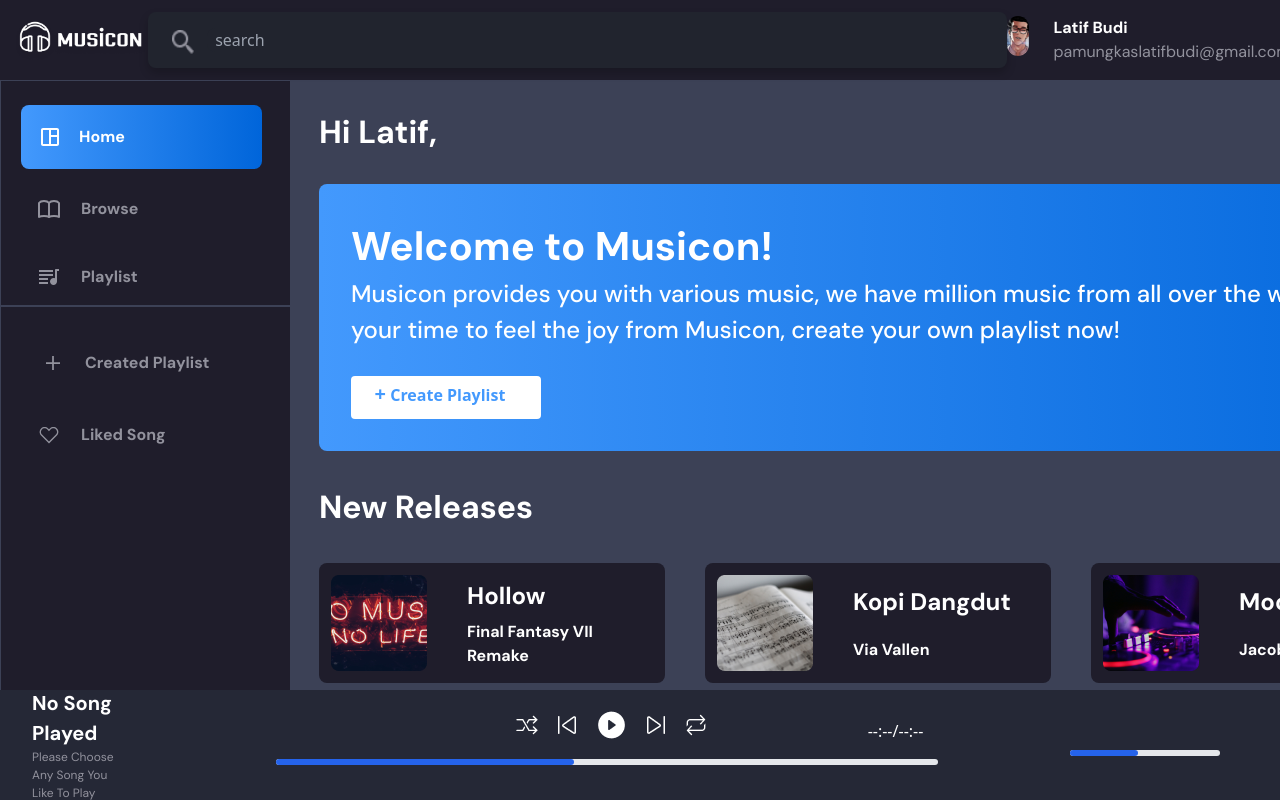
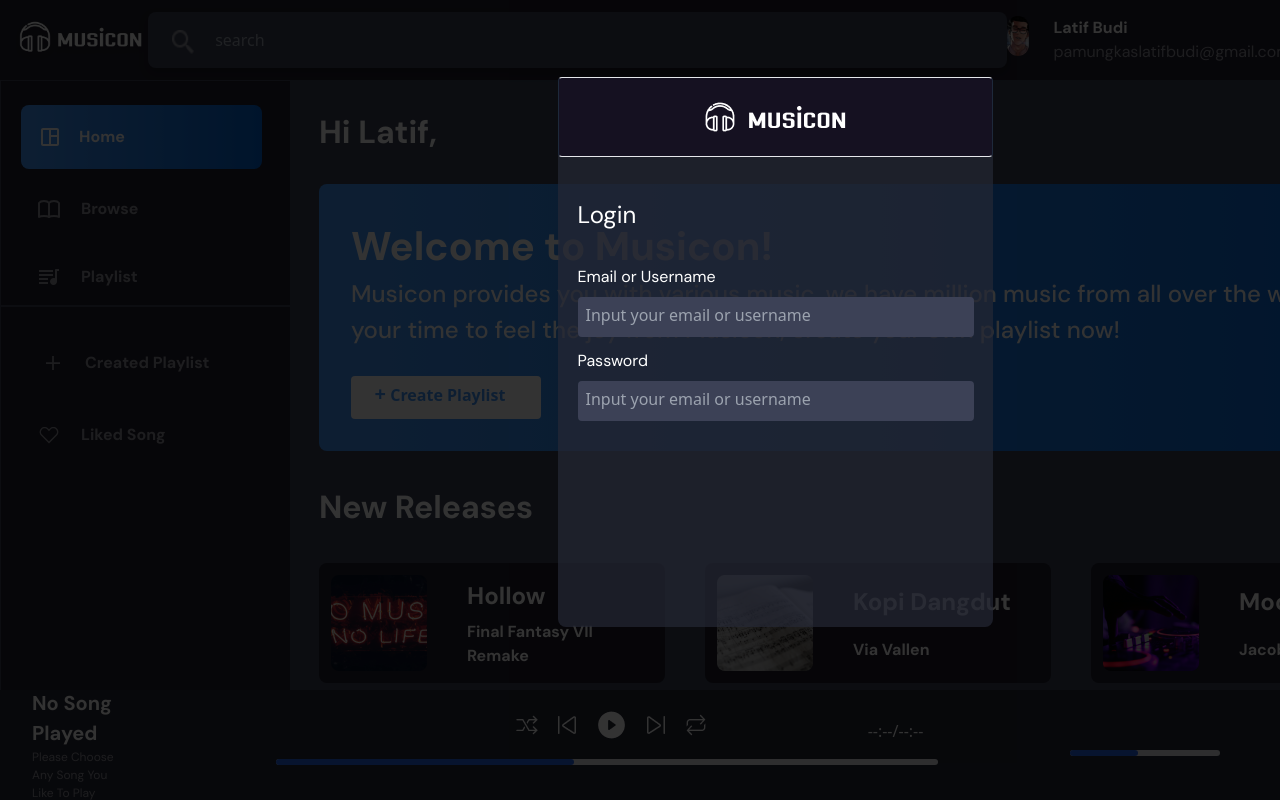
Before and after one commit to latif731/musicon, a Vue app: page /home in a window 1280 px wide. Shown: the top 800 px of the page. Built offline with nearby package versions, Linux system fonts and the light colour scheme; some icons are missing; what oh-vue-icons would draw is missing.

Commit message:
update login page

```diff
--- a/src/views/layout/Home.vue
+++ b/src/views/layout/Home.vue
@@ -3,15 +3,18 @@ import Layout from "@/components/Layout.vue";
 import Card from "@/components/Card.vue";
 import PlaylistCard from "@/components/PlaylistCard.vue";
 import Banner from "@/components/Banner.vue";
-
+import Login from "@/views/layout/LoginRegisterPage/Login.vue"
 </script>
 
 <template>
   <div>
+    <Layout>
+      <div v-if="true">
+        <div class= "text-white fixed flex justify-center items-center top-0 left-0 bg-logreg w-x h-y z-50">
+        <Login/>
+        </div>
+      </div>
       <div>
-
-    </div>
-    <Layout>
         <div v-if="false">
           <h1 class="text-[32px] font-kontol font-[700] text-white">Your Playlist</h1>
           <div class="mt-8 flex gap-10">
@@ -39,6 +42,7 @@ import Banner from "@/components/Banner.vue";
             <Card/>
           </div>
         </div>
+      </div>
     </Layout>
   </div>
 </template>
--- a/src/views/layout/LoginRegisterPage/Login.vue
+++ b/src/views/layout/LoginRegisterPage/Login.vue
@@ -1,11 +1,30 @@
-<script>
-
+<script setup>
+    import logo1 from "@/assets/Logo1.png"
 </script>
 
 
 <template>
-    <div>
-
+    <div class="w-login  bg-logreg2 rounded-lg h-login mb-80 ">
+        <div class="banner bg-logreg3 h-20 flex items-center border rounded border-x-slate-800 justify-center">
+               <img :src="logo1" alt="">
+        </div>
+        <div class="flex flex-col items-start p-5 mt-5">
+            <div>
+                <h1 class="font-kontol font-700 text-[24px]">Login</h1>
+            </div>
+            <div class="mt-8">
+                <form>
+                    <div class="flex flex-col gap-2">
+                        <label for="" class="font-kontol font-700 text-[16px]">Email or Username</label>
+                        <input type="text" class="w-input rounded pl-2 pb-1 h-input bg-input" placeholder="Input your email or username">
+                    </div>
+                    <div class="flex flex-col gap-2 mt-3">
+                        <label for="" class="font-kontol font-700 text-[16px]">Password</label>
+                        <input type="text" class="w-input rounded pl-2 pb-1 h-input bg-input" placeholder="Input your email or username">
+                    </div>
+                </form>
+            </div>
+        </div>
     </div>
 </template>
 
--- a/tailwind.config.js
+++ b/tailwind.config.js
@@ -16,7 +16,11 @@ export default {
         'sidebar':"rgba(31, 29, 43, 1)",
         'layout':"rgba(60, 65, 86, 1)",
         'player':"rgba(37, 40, 54, 1)",
-        'card':"rgba(31, 29, 43, 1)"
+        'card':"rgba(31, 29, 43, 1)",
+        'logreg':"rgba(0, 0, 0, 0.8)",
+        'logreg2':"rgba(37, 40, 54, 0.7)",
+        'logreg3':"rgba(21, 17, 33, 1)",
+        'input':"rgba(60, 65, 86, 1)"
       },
       textColor:{
         'email':"rgba(146, 146, 157, 1)",
@@ -30,7 +34,17 @@ export default {
       colors:{
         'right':"rgba(67, 153, 253, 1)",
         'left':"rgba(0, 101, 218, 1)"
-      }
+      },
+      width:{
+        x:"1550px",
+        login:"435px",
+        input:"396px",
+      },
+      height:{
+        y:"1024px",
+        login:"550px",
+        input:"40px",
+      },
     },
   },
   plugins: [],
```
Also changed, not shown: src/assets/Logo1.png (added). Lines whose indentation alone changed are shown as unchanged.
